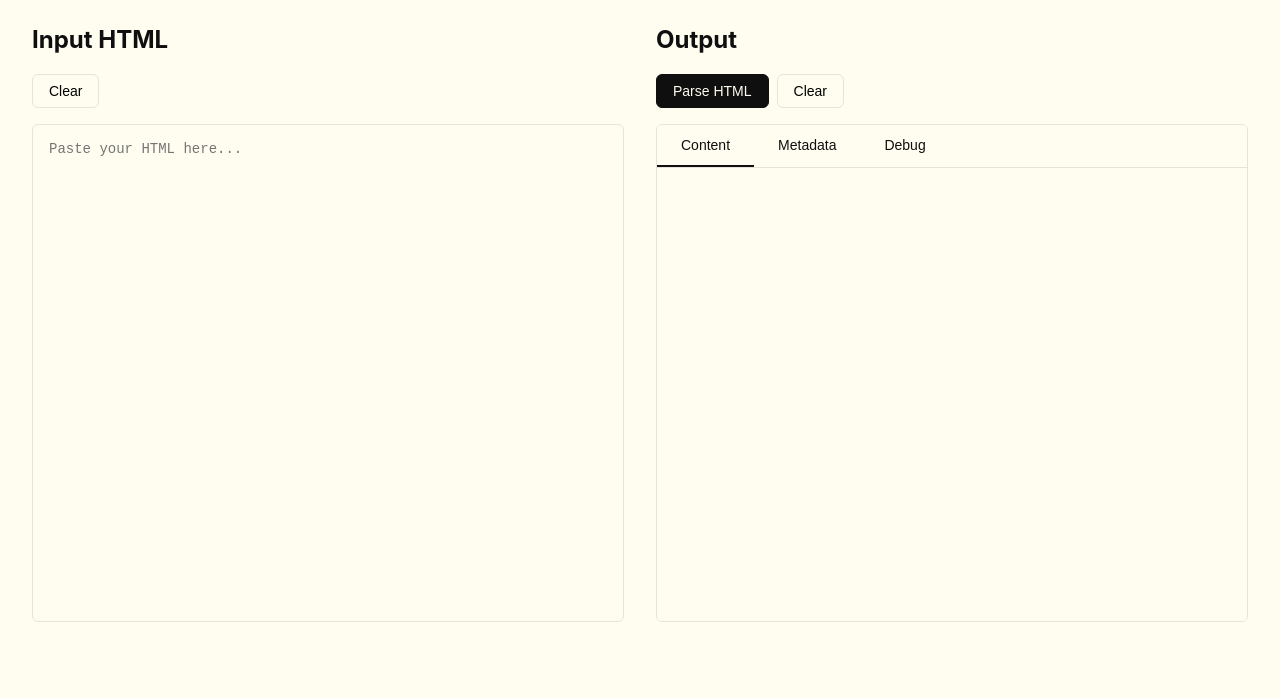
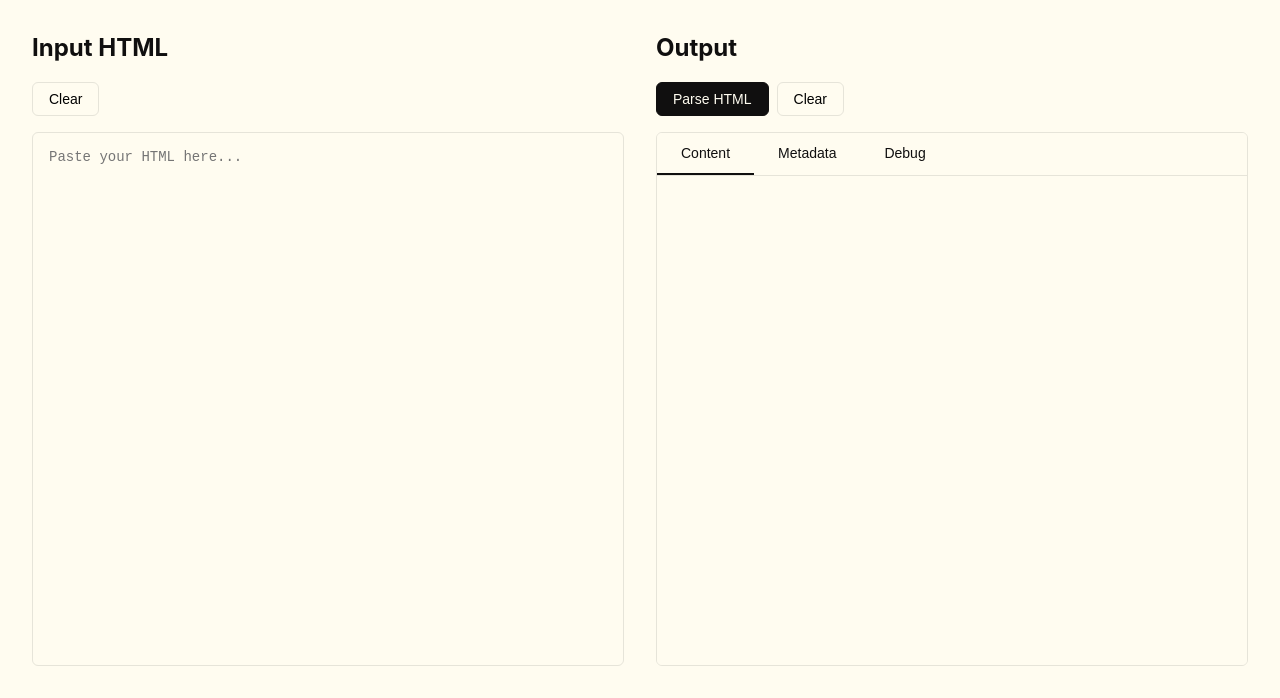
Before and after one commit to tent4kel/defuddle, a website built with webpack: page playground/index.html in a window 1280 px wide. Shown: the part 102-800 px from the top of the page. Built offline with nearby package versions, Linux system fonts and the light colour scheme.

Commit message:
max height

```diff
--- a/playground/index.html
+++ b/playground/index.html
@@ -19,6 +19,11 @@
 			box-sizing: border-box;
 		}
 
+		html, body {
+			height: 100%;
+			overflow: hidden;
+		}
+
 		body {
 			font-family: -apple-system, BlinkMacSystemFont, "Segoe UI", Roboto, "Helvetica Neue", Arial, sans-serif;
 			line-height: 1.5;
@@ -30,11 +35,14 @@
 			max-width: 1400px;
 			margin: 0 auto;
 			padding: 2rem;
+			height: 100%;
+			display: flex;
+			flex-direction: column;
 		}
 
 		header {
 			margin-bottom: 2rem;
-
+			flex-shrink: 0;
 		}
 
 		header h1 {
@@ -46,18 +54,21 @@
 			display: grid;
 			grid-template-columns: 1fr 1fr;
 			gap: 2rem;
-			height: calc(100vh - 200px);
+			flex: 1;
+			min-height: 0;
 		}
 
 		.input-section, .output-section {
 			display: flex;
 			flex-direction: column;
 			gap: 1rem;
+			min-height: 0;
 		}
 
 		.controls {
 			display: flex;
 			gap: 0.5rem;
+			flex-shrink: 0;
 		}
 
 		.btn {
@@ -93,6 +104,7 @@
 			font-family: monospace;
 			font-size: 0.875rem;
 			resize: none;
+			min-height: 0;
 		}
 
 		.output-container {
@@ -102,12 +114,14 @@
 			border: 1px solid var(--ui);
 			border-radius: 0.375rem;
 			overflow: hidden;
+			min-height: 0;
 		}
 
 		.output-tabs {
 			display: flex;
 			border-bottom: 1px solid var(--ui);
 			background: var(--bg);
+			flex-shrink: 0;
 		}
 
 		.tab {
@@ -128,9 +142,9 @@
 		.tab-content {
 			display: none;
 			flex: 1;
-			padding: 1rem;
 			overflow: auto;
 			background: var(--bg);
+			min-height: 0;
 		}
 
 		.tab-content.active {
@@ -142,6 +156,9 @@
 			font-size: 0.875rem;
 			white-space: pre-wrap;
 			word-break: break-word;
+			padding: 1rem;
+			height: 100%;
+			overflow: auto;
 		}
 
 		.error-container {
@@ -154,6 +171,7 @@
 			color: var(--bg);
 			border-radius: 0.375rem;
 			display: none;
+			z-index: 1000;
 		}
 
 		.error-container.show {
```
